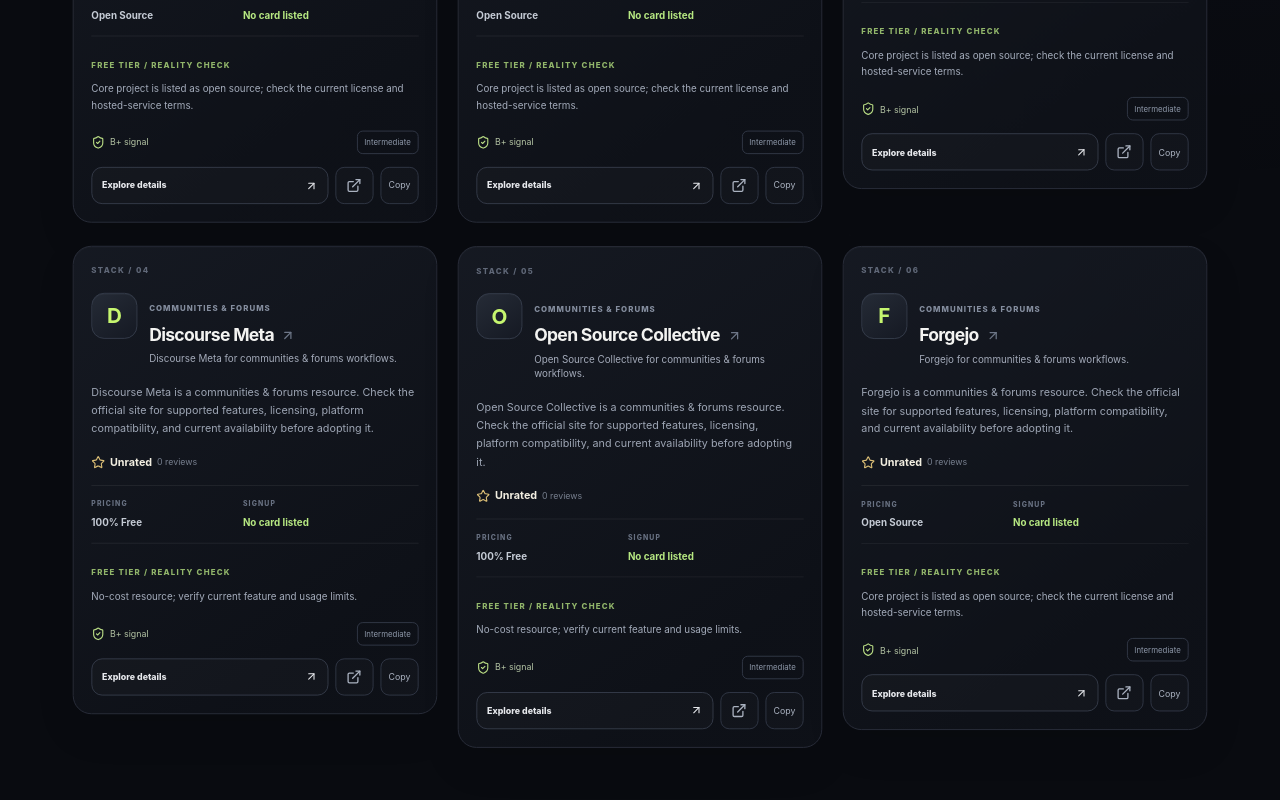
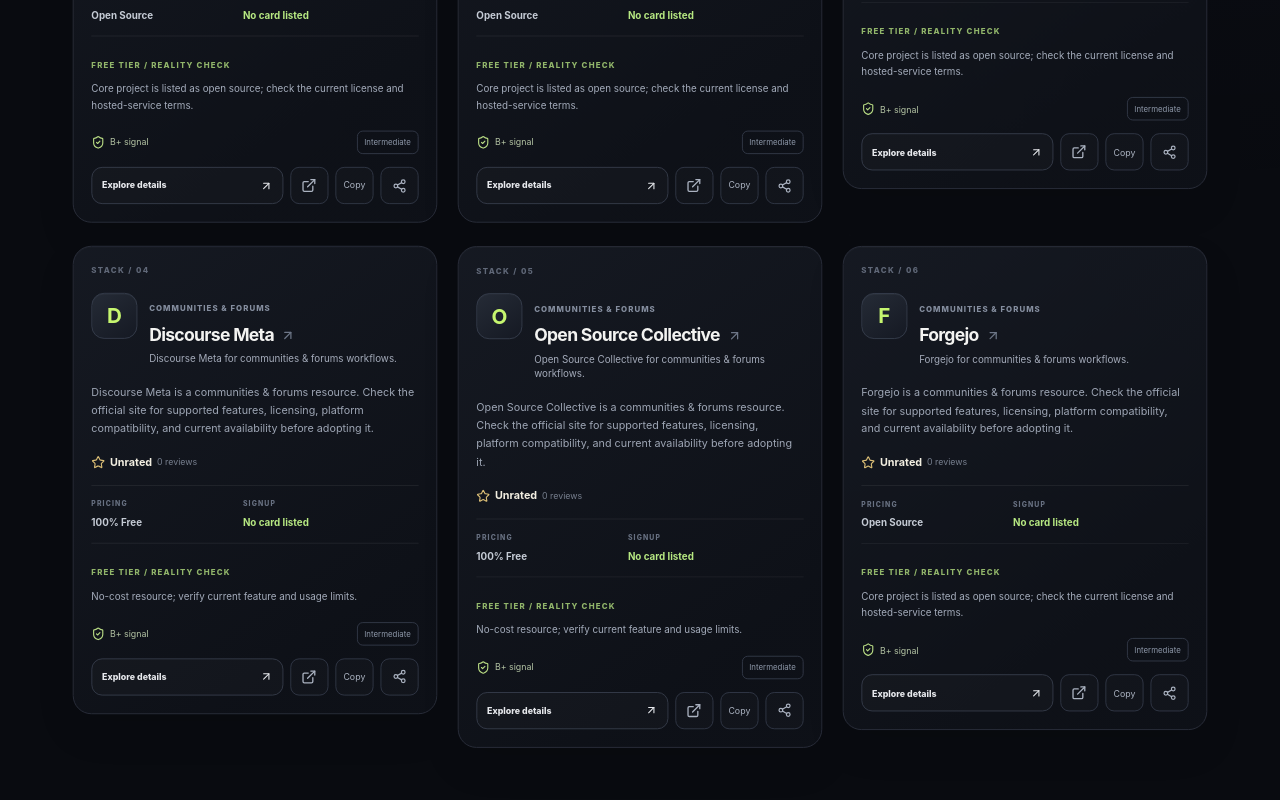
Before and after one commit to shinuXcode/-awesome-free-stack, a Next.js app: page / in a window 1280 px wide. Shown: the part 2640-3440 px from the top of the page. Built offline with nearby package versions, Linux system fonts and the light colour scheme.

Commit message:
Port share controls and lightweight client catalog UI onto current main

```diff
--- a/components/ToolCard.tsx
+++ b/components/ToolCard.tsx
@@ -2,7 +2,7 @@
 
 import { useState } from "react";
 import { AnimatePresence, motion } from "framer-motion";
-import { ArrowUpRight, Check, ExternalLink, Github, ShieldCheck, Star } from "lucide-react";
+import { ArrowUpRight, Check, ExternalLink, Github, Share2, ShieldCheck, Star } from "lucide-react";
 import type { DetailedDevTool } from "../lib/types";
 
 type Props = { tool: DetailedDevTool; index: number; onDetails: (tool: DetailedDevTool) => void };
@@ -10,6 +10,7 @@ type Props = { tool: DetailedDevTool; index: number; onDetails: (tool: DetailedD
 export default function ToolCard({ tool, index, onDetails }: Props) {
   const [logoFailed, setLogoFailed] = useState(false);
   const [copied, setCopied] = useState(false);
+  const [shareToast, setShareToast] = useState("");
 
   async function copyUrl() {
     try {
@@ -19,6 +20,36 @@ export default function ToolCard({ tool, index, onDetails }: Props) {
     } catch {
       setCopied(false);
     }
+  }
+
+  async function shareTool() {
+    const profileUrl = new URL("/tools/" + encodeURIComponent(tool.id), window.location.origin).toString();
+    const shareText = [
+      tool.tagline,
+      "Category: " + tool.category,
+      "Pricing: " + tool.pricingType,
+      tool.description,
+      "Official website: " + tool.officialWebsiteUrl,
+      "Documentation: " + tool.docsUrl,
+      tool.githubRepoUrl ? "Source repository: " + tool.githubRepoUrl : "",
+    ].filter(Boolean).join("\n");
+    try {
+      if (typeof navigator.share === "function") {
+        await navigator.share({ title: tool.name + " — Zero-Cost Dev Stack", text: shareText, url: profileUrl });
+        return;
+      }
+      await navigator.clipboard.writeText(shareText + "\nDirectory profile: " + profileUrl);
+      setShareToast("Share details copied");
+    } catch (error) {
+      if (error instanceof Error && error.name === "AbortError") return;
+      try {
+        await navigator.clipboard.writeText(shareText + "\nDirectory profile: " + profileUrl);
+        setShareToast("Share details copied");
+      } catch {
+        setShareToast("Sharing unavailable in this browser");
+      }
+    }
+    window.setTimeout(() => setShareToast(""), 1800);
   }
 
   const stars = tool.githubStars ? tool.githubStars : null;
@@ -67,11 +98,13 @@ export default function ToolCard({ tool, index, onDetails }: Props) {
         <span className="difficulty">{tool.targetAudience}</span>
       </div>
       <div className="card-actions">
-        <button onClick={() => onDetails(tool)} className="button-secondary">Explore details <ArrowUpRight size={13} /></button>
-        <a className="card-visit" href={tool.officialWebsiteUrl} target="_blank" rel="noreferrer" aria-label={`Visit ${tool.name} official website`}><ExternalLink size={16} /></a>
-        <button className="card-copy" onClick={copyUrl} aria-label={copied ? "URL copied" : "Copy website URL"}>{copied ? <Check size={15} /> : <span>Copy</span>}</button>
+        <button type="button" onClick={() => onDetails(tool)} className="button-secondary">Explore details <ArrowUpRight size={13} /></button>
+        <a className="card-visit" href={tool.officialWebsiteUrl} target="_blank" rel="noreferrer" aria-label={"Visit " + tool.name + " official website"}><ExternalLink size={16} /></a>
+        <button type="button" className="card-copy" onClick={copyUrl} aria-label={copied ? "Official website URL copied" : "Copy official website URL"}>{copied ? <Check size={15} /> : <span>Copy</span>}</button>
+        <button type="button" className="card-copy card-share" onClick={shareTool} aria-label={"Share " + tool.name + " with its directory metadata"} title="Share tool details"><Share2 size={15} /></button>
       </div>
-      <AnimatePresence>{copied && <motion.span className="copy-toast" initial={{ opacity: 0, y: 6 }} animate={{ opacity: 1, y: 0 }} exit={{ opacity: 0 }}>Link copied</motion.span>}</AnimatePresence>
+      <AnimatePresence>{copied && <motion.span className="copy-toast" initial={{ opacity: 0, y: 6 }} animate={{ opacity: 1, y: 0 }} exit={{ opacity: 0 }}>Official link copied</motion.span>}</AnimatePresence>
+      <AnimatePresence>{shareToast && <motion.span className="copy-toast" role="status" initial={{ opacity: 0, y: 6 }} animate={{ opacity: 1, y: 0 }} exit={{ opacity: 0 }}>{shareToast}</motion.span>}</AnimatePresence>
     </motion.article>
   );
 }
```
